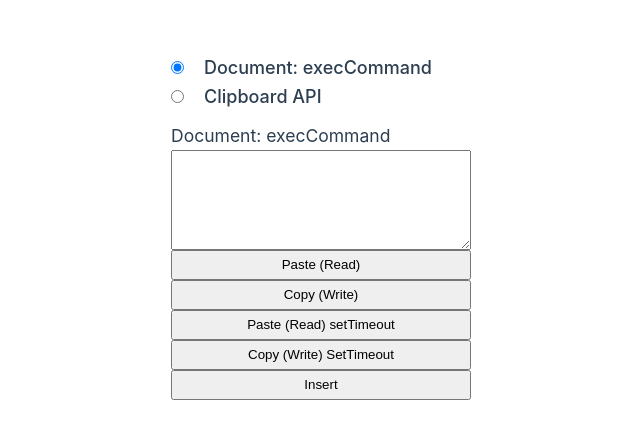
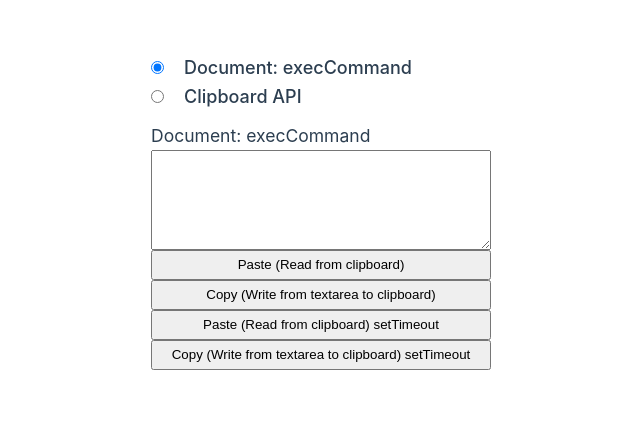
Before and after one commit to ErmachenkoBoris/holyjs-2023-autumn-clipboard, a Vue app in the folder holyjs-2023-autumn-clipboard/: page / in a window 1280 px wide. Shown: the part 112-550 px from the top of the page, without its empty margins (319-959 px from the left). Built offline with nearby package versions, Linux system fonts and the light colour scheme.

Commit message:
fix(project): text

```diff
--- a/holyjs-2023-autumn-clipboard/src/App.vue
+++ b/holyjs-2023-autumn-clipboard/src/App.vue
@@ -43,7 +43,7 @@ const execCommand = ref(true)
 .clipboard {
   display: flex;
   flex-direction: column;
-  width: 300px;
+  width: 340px;
   min-height: 400px;
   margin-top: 10px;
 }
@@ -65,7 +65,7 @@ header {
   display: block;
 }
 .toggle {
-  min-width: 300px
+  min-width: 340px
 }
 label {
   font-weight: 500;
--- a/holyjs-2023-autumn-clipboard/src/components/ClipBoardApi.vue
+++ b/holyjs-2023-autumn-clipboard/src/components/ClipBoardApi.vue
@@ -1,6 +1,6 @@
 <script setup lang="ts">
 import { ref } from 'vue'
-import { TIME_DELAY} from '@/consts/consts';
+import { TIME_DELAY, COPY_WRITE_SET_TIMEOUT, PASTE_READ_SET_TIMEOUT, COPY_WRITE, PASTE_READ, PASTE_SUCCESS, COPY_WRITE_SUCCESS } from '@/consts/consts';
 const permissionsToReadClipboardApi = ref(false);
 const permissionsToWriteClipboardApi = ref(false);
 
@@ -85,25 +85,25 @@ const getPermissions = () => {
     class="button"
     @click="tryToReadFromClipBoard"
   >
-    Paste (Read)
+    {{ PASTE_READ }}
   </button>
   <button
     class="button"
     @click="tryToCopyToClipBoard"
   >
-    Copy (Write)
+    {{ COPY_WRITE }}
   </button>
   <button
     class="button"
     @click="tryToReadSetTimeOut"
   >
-    Paste (Read) setTimeout
+    {{ PASTE_READ_SET_TIMEOUT }}
   </button>
   <button
     class="button"
     @click="tryToWriteSetTimeOut"
   >
-    Copy (Write) setTimeout
+    {{ COPY_WRITE_SET_TIMEOUT }}
   </button>
   <article class="permissions">
     <h3>Permissions</h3>
@@ -159,14 +159,14 @@ const getPermissions = () => {
         v-if="successCopyClipboardApi"
         class="success"
       >
-        Copy (Write) from textarea success
+        {{ COPY_WRITE_SUCCESS }}
       </p>
 
       <p
         v-if="successPasteClipboardApi"
         class="success"
       >
-        Paste (Read) success
+        {{ PASTE_SUCCESS }}
       </p>
     </section>
   </article>
--- a/holyjs-2023-autumn-clipboard/src/components/ClipBoardExecCommand.vue
+++ b/holyjs-2023-autumn-clipboard/src/components/ClipBoardExecCommand.vue
@@ -1,5 +1,5 @@
 <script setup lang="ts">
-import { TIME_DELAY } from '@/consts/consts';
+import { TIME_DELAY, COPY_WRITE_SET_TIMEOUT, PASTE_READ_SET_TIMEOUT, COPY_WRITE, PASTE_READ,PASTE_SUCCESS, COPY_WRITE_SUCCESS  } from '@/consts/consts';
 import { ref } from 'vue'
 
 const clipBoardValue = ref<HTMLInputElement | null>(null);
@@ -95,31 +95,25 @@ const resetAllMessages = () => {
     class="button"
     @click="tryToReadFromClipBoard"
   >
-    Paste (Read)
+    {{ PASTE_READ }}
   </button>
   <button
     class="button"
     @click="tryToCopyToClipBoard"
   >
-    Copy (Write)
+    {{ COPY_WRITE }}
   </button>
   <button
     class="button"
     @click="tryToReadFromClipBoardSetTimeOut"
   >
-    Paste (Read) setTimeout
+    {{ PASTE_READ_SET_TIMEOUT }}
   </button>
   <button
     class="button"
     @click="tryToCopyToClipBoardSetTimeOut"
   >
-    Copy (Write) SetTimeout
-  </button>
-  <button
-    class="button"
-    @click="tryToInsertText"
-  >
-    Insert
+    {{ COPY_WRITE_SET_TIMEOUT }}
   </button>
   <article class="messages-container">
     <section class="messages">
@@ -151,14 +145,14 @@ const resetAllMessages = () => {
         v-if="successCopyCommand"
         class="success"
       >
-        Copied Text from textarea! try to past as usual
+        {{ COPY_WRITE_SUCCESS }}
       </p>
 
       <p
         v-if="successPasteCommand"
         class="success"
       >
-        Paste success!
+        {{ PASTE_SUCCESS }}
       </p>
 
       <p
--- a/holyjs-2023-autumn-clipboard/src/consts/consts.ts
+++ b/holyjs-2023-autumn-clipboard/src/consts/consts.ts
@@ -1 +1,7 @@
 export const TIME_DELAY = 1300;
+export const COPY_WRITE = 'Copy (Write from textarea to clipboard)'
+export const PASTE_READ = 'Paste (Read from clipboard)'
+export const COPY_WRITE_SET_TIMEOUT = `${COPY_WRITE} setTimeout`
+export const PASTE_READ_SET_TIMEOUT = `${PASTE_READ} setTimeout`
+export const PASTE_SUCCESS = `${PASTE_READ} success`
+export const COPY_WRITE_SUCCESS = `${COPY_WRITE} success`
```
Also changed, not shown: 1 other file (tests, documents, lock files or other folders).
